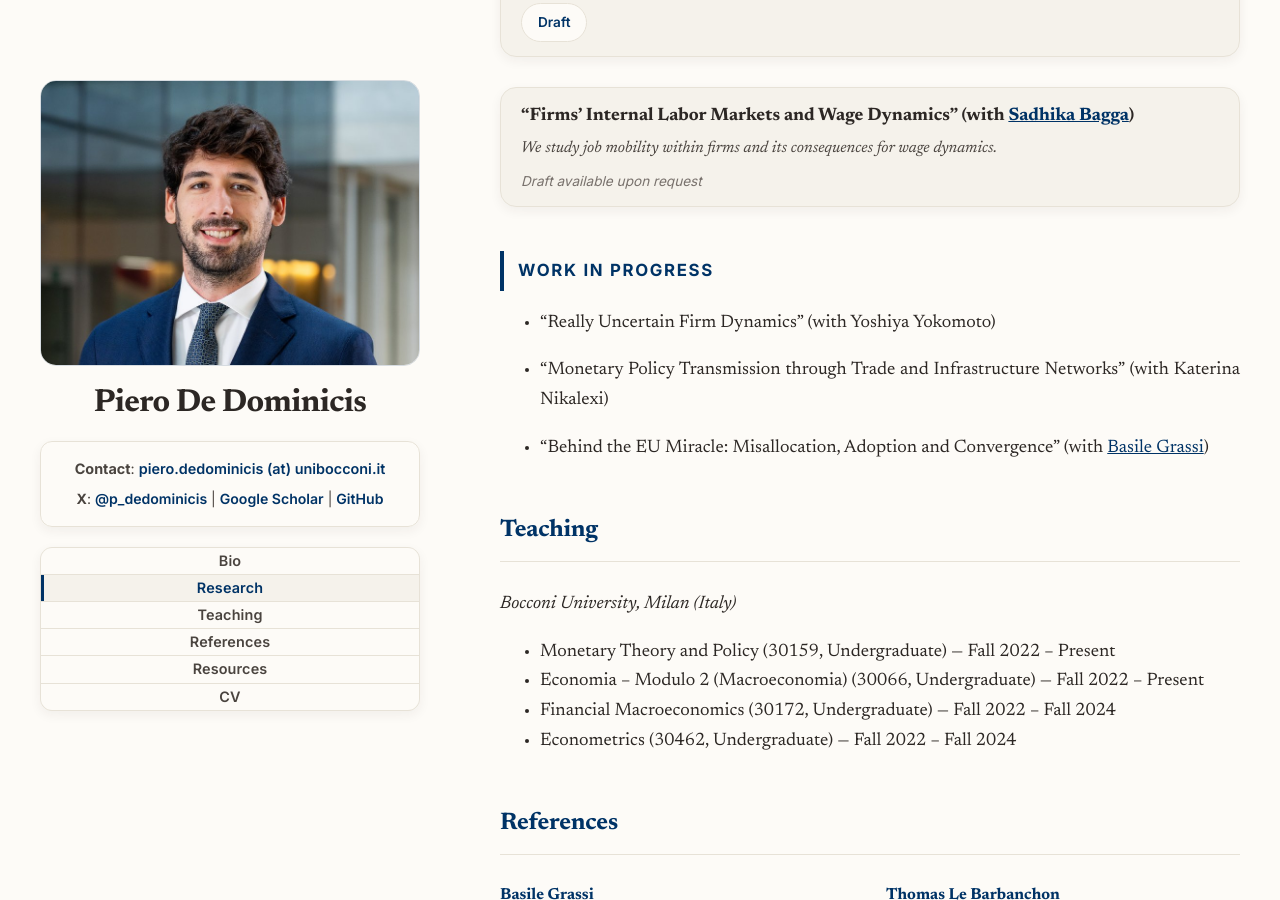
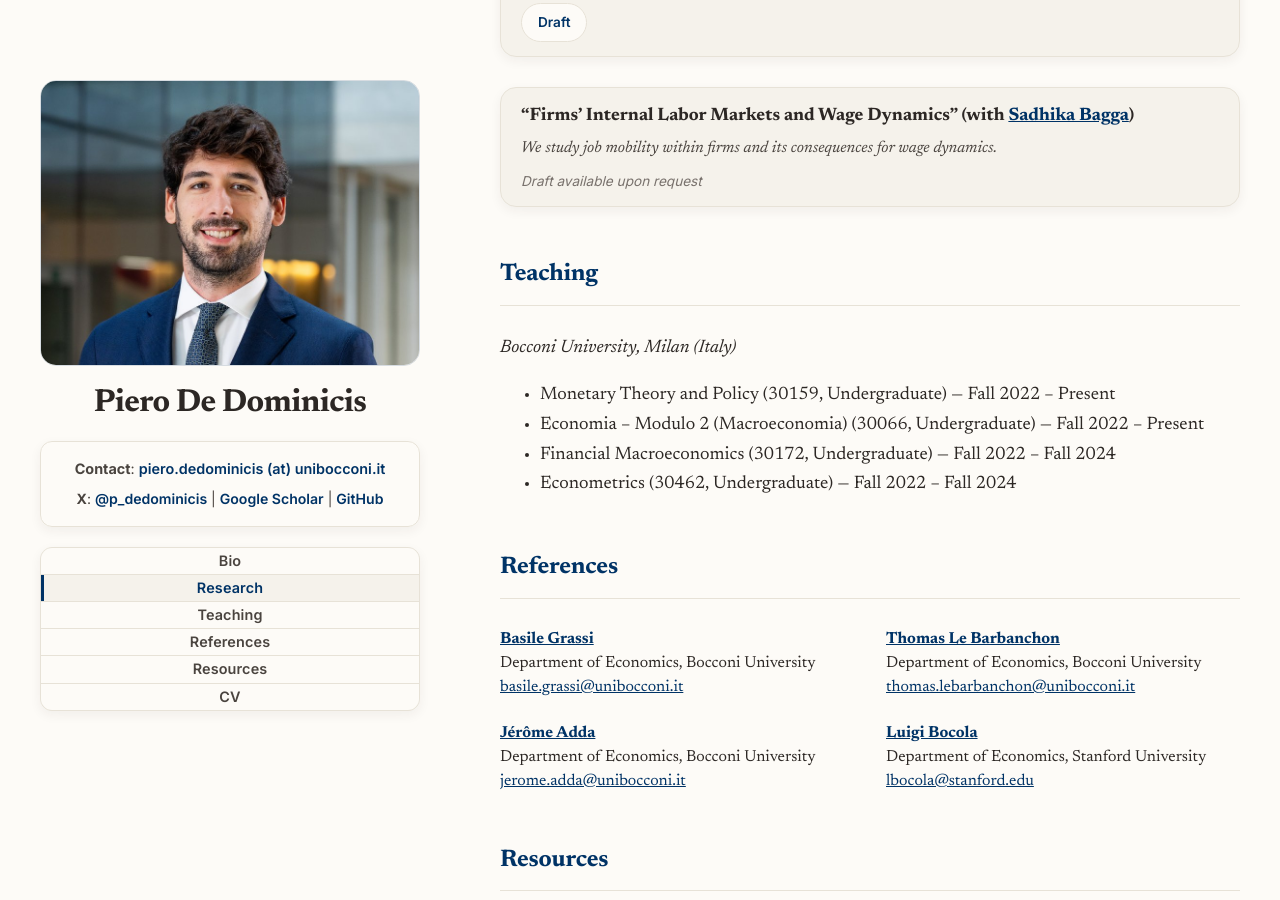
Before and after one commit to peppecon/peppecon.github.io, a Jekyll site: the page built from _pages/about.md, in a window 1280 px wide and 900 px high, scrolled down 1219 px. Built offline with Jekyll 4.4.1, drawn with Linux system fonts in a browser that asks for light colours.

Commit message:
Remove Work in Progress section for now
Co-Authored-By: Claude Opus 5.5 <noreply@anthropic.com>

```diff
--- a/_pages/about.md
+++ b/_pages/about.md
@@ -132,14 +132,6 @@ In Spring 2026, I visited the Stanford Economics Department as a Visiting Studen
 
 </div>
 
-### Work in Progress
-
-- "Really Uncertain Firm Dynamics" (with Yoshiya Yokomoto)
-
-- "Monetary Policy Transmission through Trade and Infrastructure Networks" (with Katerina Nikalexi)
-
-- "Behind the EU Miracle: Misallocation, Adoption and Convergence" (with <a href="https://sites.google.com/site/grassibasile/" target="_blank" rel="noopener noreferrer">Basile Grassi</a>)
-
 ## Teaching {#teaching}
 
 *Bocconi University, Milan (Italy)*
```
